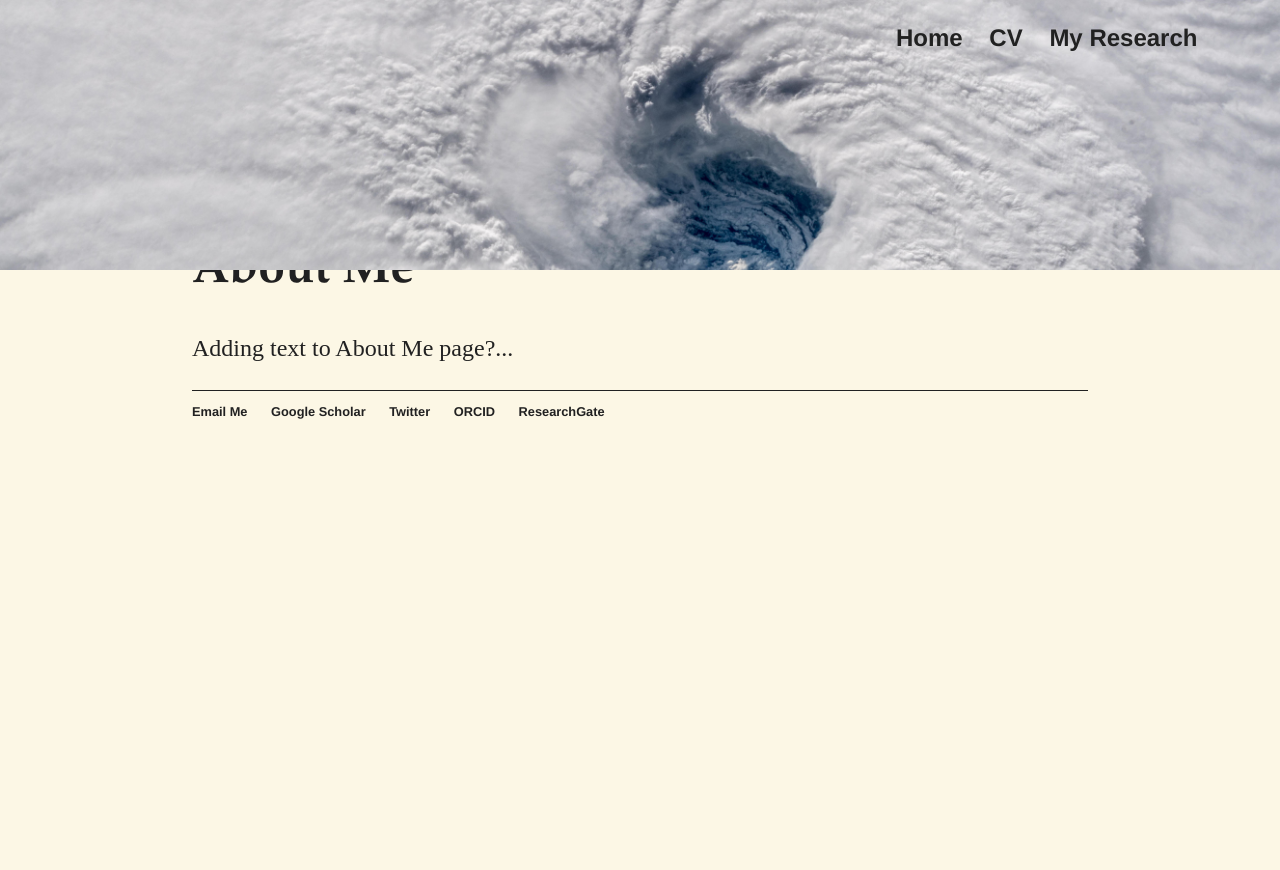
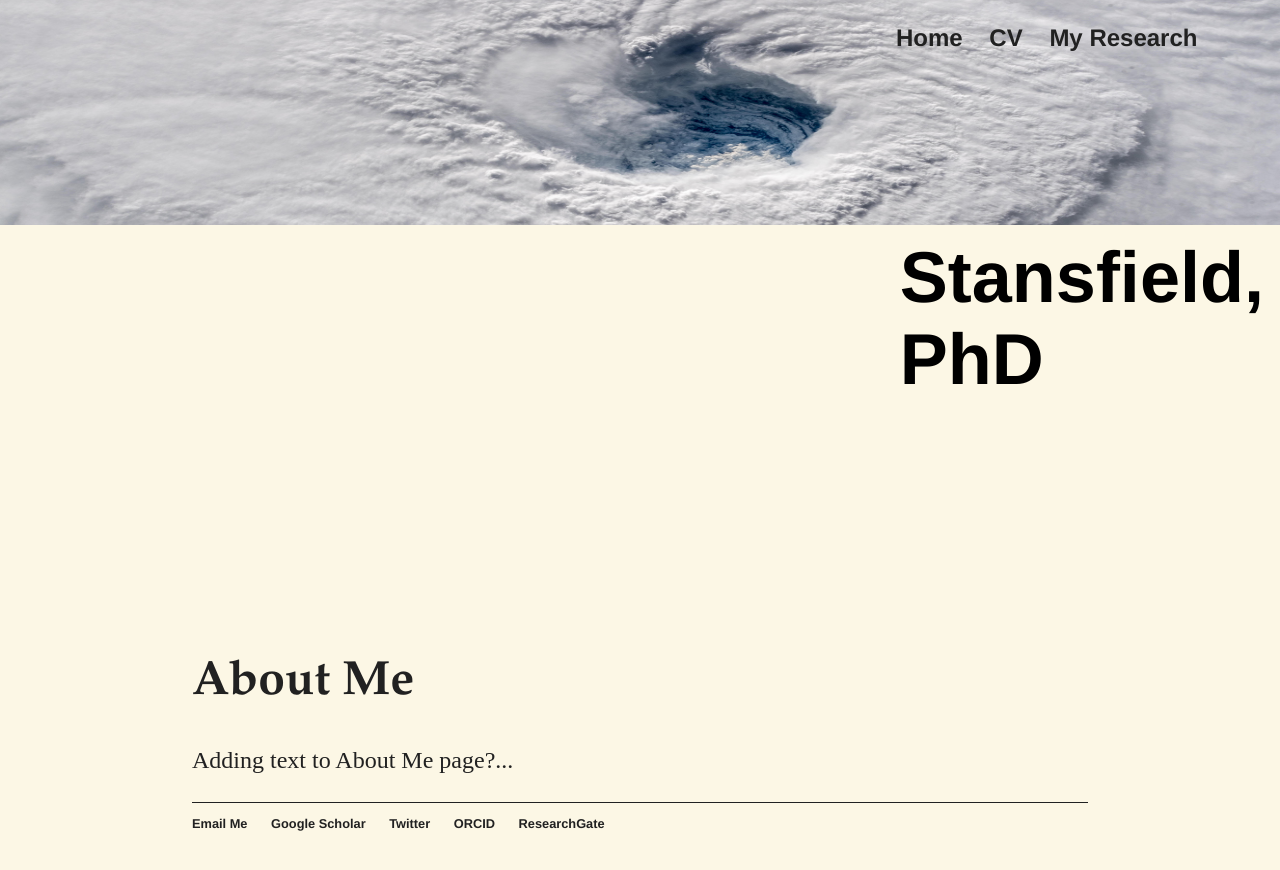
Before and after one commit to alyssa-stansfield/alyssa-stansfield.github.io, a Jekyll site: the page built from about/index.html, in a window 1280 px wide. Shown: the top 870 px of the page. Built offline with Jekyll 4.4.1, drawn with Linux system fonts in a browser that asks for light colours.

Commit message:
Moving my name to left of nav bar

```diff
--- a/_layouts/default.html
+++ b/_layouts/default.html
@@ -6,6 +6,11 @@
 			<link rel="stylesheet" type="text/css" href="/css/main.css">
 		</head>
 		<body>
+			<nav class="name">
+			<ul>
+				<li>Alyssa M. Stansfield, PhD</li>
+			</ul>
+			</nav>
 			<nav class="fixed-nav-bar">
 	    		<ul>
 	        		<li><a href="/">Home</a></li>
--- a/css/main.css
+++ b/css/main.css
@@ -28,13 +28,20 @@
     top: 0;
     left: 0;
     width: 100%;
-    height: 30%;
+    height: 25%;
     z-index: 9999;
     background-image:url("../assets/hurricane_eye.jpeg");
     background-repeat: no-repeat;
-    background-size: cover;
+    background-size: 100% 100%;
 }
 
+
+.name {
+   padding-left: 30%;
+   font-size:3em;
+   list-style: none;
+   font-weight: bold;
+}
 
 
 nav ul li, footer ul li {
--- a/index.html
+++ b/index.html
@@ -6,8 +6,7 @@
 <div class="leftbar">
 </div>
 
-<img class="wrap" src="assets/agu_pic_rounded.png" width="300px" />
-<h1 font-family:"Gill Sans",sans-serif > Alyssa M. Stansfield, PhD </h1>
+<img class="wrap" src="assets/agu_pic_rounded.png" width="280px" />
 <div class="blurb">
 	<p align="left" >I'm currently an <a href="https://www.nsf.gov/awardsearch/showAward?AWD_ID=2204138&HistoricalAwards=false">NSF AGS Postdoctoral Research Fellow</a> at Colorado State University working with <a href="https://www.atmos.colostate.edu/people/faculty/rasmussen/">Dr. Kristen Rasmussen</a>. My project focuses on understanding how the 3D precipitation structures of tropical cyclones may change due to climate change. My general research interests include tropical cyclones and other extreme weather, climate change and variability, and climate model assessment.</p>
 </div><!-- /.blurb -->
--- a/research/index.html
+++ b/research/index.html
@@ -5,8 +5,6 @@
 	<!--<h1>{{ page.title }}</h1>-->
 <div class="leftbar">
 </div>
-
-<h1>Alyssa M. Stansfield, PhD</h1>
 
 <h2>Tropical Cyclone Precipitation Changes due to Climate Change</h2>
 <img src="../assets/SST_vs_precip_ex.png" width="400" style="border:1.5px solid Black; float:right" />
```
